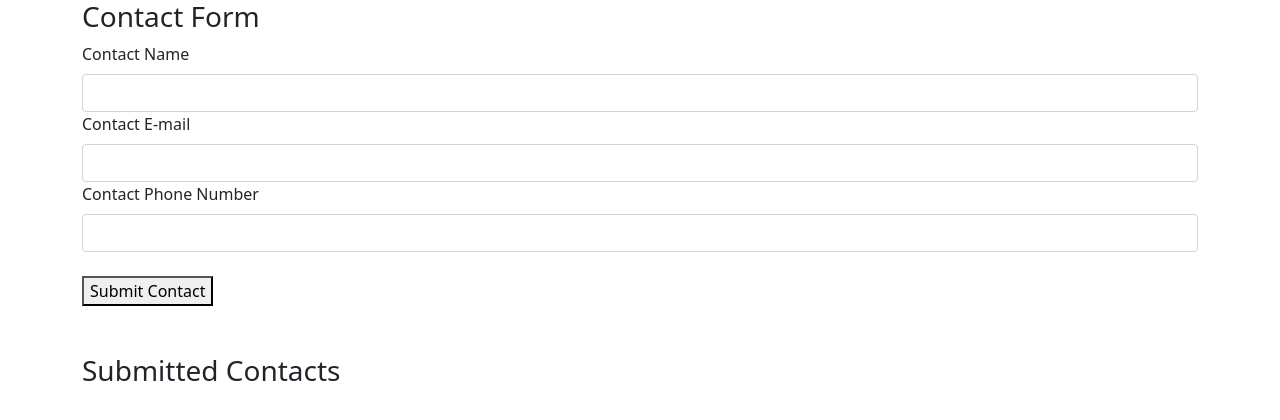
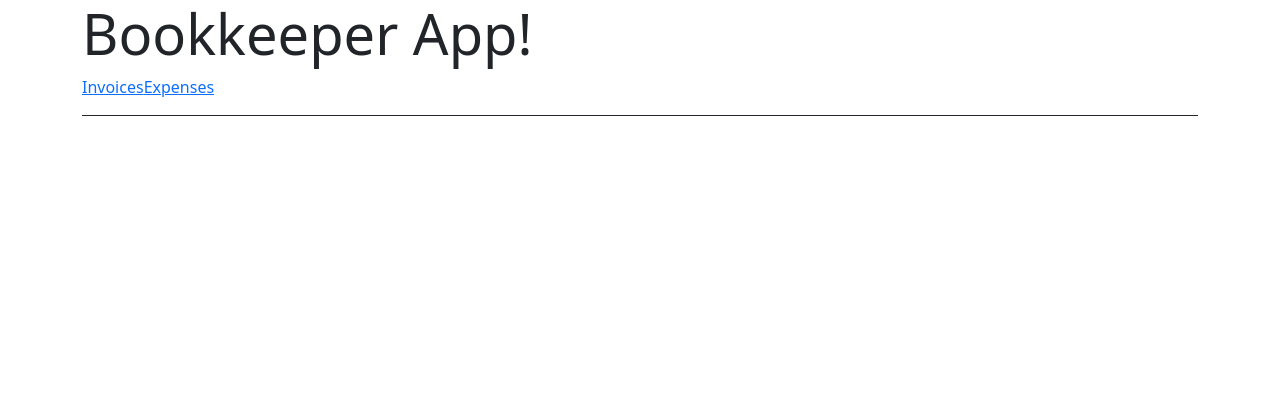
Before and after one commit to angeliquerivera/React-101, a React app: page / in a window 1280 px wide. Shown: the top 420 px of the page. Built offline with nearby package versions, Linux system fonts and the light colour scheme.

Commit message:
introduced react-router-dom

```diff
--- a/package.json
+++ b/package.json
@@ -16,6 +16,7 @@
     "babel-loader": "^8.2.4",
     "react": "^18.0.0",
     "react-dom": "^18.0.0",
+    "react-router-dom": "^6.3.0",
     "webpack": "^5.72.0",
     "webpack-cli": "^4.9.2",
     "webpack-dev-server": "^4.8.1"
--- a/src/FormRoot.js
+++ b/src/FormRoot.js
@@ -17,7 +17,6 @@ export default function FormRoot() {
    */
   const addContact = (newSubmittedContact) => {
     updateContacts([...contacts, newSubmittedContact]);
-    console.log(contacts);
   };
 
   return (
--- a/src/components/ContactCard.js
+++ b/src/components/ContactCard.js
@@ -2,7 +2,7 @@ import React from "react";
 
 export default function ContactCard({ name, phone, email }) {
   return (
-    <div key={phone} className="row mb-3">
+    <div className="row mb-3">
       <div className="col-12">
         <div className="card">
           <div className="card-header">{name}</div>
--- a/src/components/MyForm.js
+++ b/src/components/MyForm.js
@@ -1,4 +1,4 @@
-import React, { useEffect, useState } from "react";
+import React, { useState } from "react";
 
 /**
  * A contact form with three input fields:
--- /dev/null
+++ b/src/components/ReactRouterRoot.js
@@ -0,0 +1,19 @@
+import React from "react";
+import { Link } from "react-router-dom";
+
+export default function ReactRouterRoot() {
+  return (
+    <div className="container">
+      <h4 className="display-4">Bookkeeper App!</h4>
+      <nav
+        style={{
+          borderBottom: "1px solid",
+          paddingBottom: "1rem",
+        }}
+      >
+        <Link to="/invoices">Invoices</Link>
+        <Link to="/expenses">Expenses</Link>
+      </nav>
+    </div>
+  );
+}
--- a/src/index.js
+++ b/src/index.js
@@ -1,12 +1,12 @@
 import React from "react";
+import { BrowserRouter } from "react-router-dom";
 
 // OLD METHOD:
 // import ReactDOM from "react-dom";
 
 // NEW METHOD:
 import { createRoot } from "react-dom/client";
-
-import FormRoot from "./FormRoot";
+import ReactRouterRoot from "./components/ReactRouterRoot";
 
 // OLD METHOD:
 /// ReactDOM renders (Component to be rendered, React attachment location in DOM)
@@ -17,4 +17,8 @@ import FormRoot from "./FormRoot";
  * Using `createRoot`
  */
 const root = createRoot(document.getElementById("app"));
-root.render(<FormRoot />);
+root.render(
+  <BrowserRouter>
+    <ReactRouterRoot />
+  </BrowserRouter>
+);
```
Also changed, not shown: notes/react-router-notes.md (added, +17 -0 lines), 1 other file (tests, documents, lock files or other folders).
